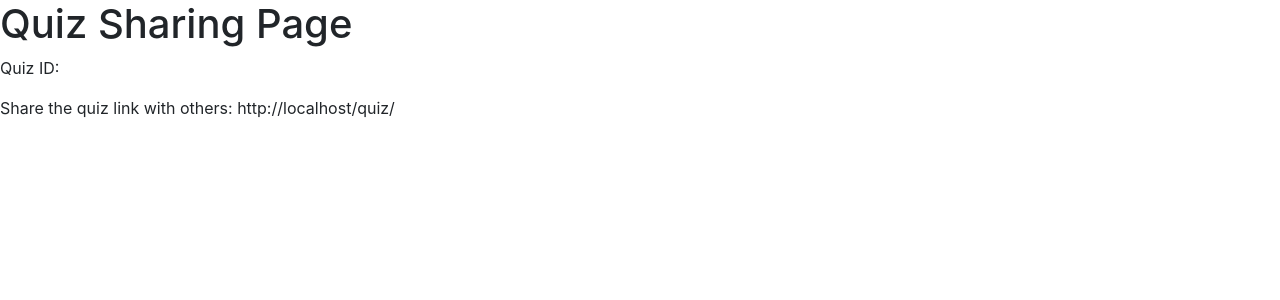
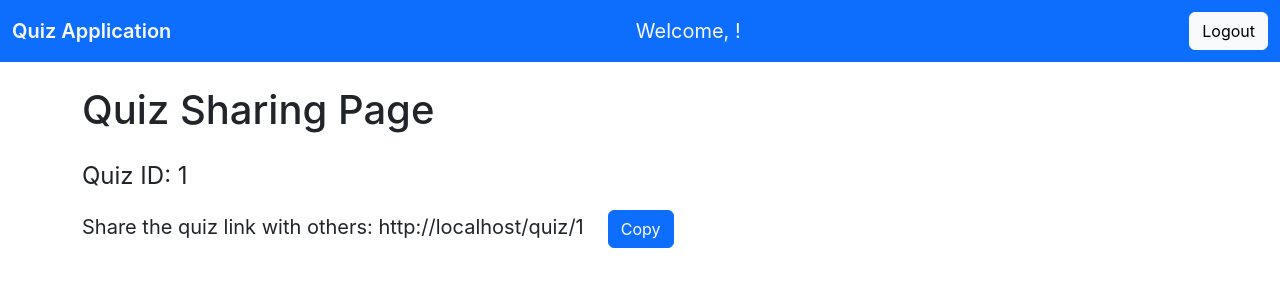
Before and after one commit to Harshul02/Quiz-App, a React (Create React App) app in the folder client/: page /quizshare/1 in a window 1280 px wide. Shown: the top 300 px of the page. Built offline with nearby package versions, Linux system fonts and the light colour scheme; no server answers.

Commit message:
Added Quiz Sharing Page

```diff
--- a/client/src/pages/QuizSharing.jsx
+++ b/client/src/pages/QuizSharing.jsx
@@ -1,18 +1,60 @@
-import React from 'react'
+import React, { useEffect, useState } from 'react';
 import { useParams } from 'react-router-dom';
+import Navbar from '../components/Navbar';
+import axios from 'axios';
 
 const QuizSharing = () => {
-    const { quizId } = useParams();
+  const params = useParams();
+  const quizId = params.quizid;
+  const [name, setName] = useState('');
+
+  useEffect(() => {
+    findUser();
+  }, []);
+
+  const findUser = async () => {
+    try {
+      const id = localStorage.getItem('token');
+      const response = await axios.post('/api/admin/get-admin', {
+        id,
+      });
+      if (response.data.success) {
+        const adminName =
+          response.data.data.firstname + ' ' + response.data.data.lastname;
+        setName(adminName);
+      } else {
+        console.error(response.data.message);
+      }
+    } catch (error) {
+      console.error(error.message);
+    }
+  };
+
+  const handleCopyLink = () => {
+    const quizLink = `${window.location.origin}/quiz/${quizId}`;
+    navigator.clipboard.writeText(quizLink)
+      .then(() => {
+        alert('Quiz link copied to clipboard :)');
+      })
+      .catch((error) => {
+        console.error('Failed to copy quiz link to clipboard:', error);
+      });
+  };
 
   return (
-    <div>
-      <h1>Quiz Sharing Page</h1>
-      <p>Quiz ID: {quizId}</p>
-      <p>
-        Share the quiz link with others: {window.location.origin}/quiz/{quizId}
-      </p>
-    </div>
-  )
-}
+    <>
+      <Navbar name={name} />
+      <div className='container'>
+        <h1 className='mt-4 mb-4'>Quiz Sharing Page</h1>
+        <p className='fs-4'>Quiz ID: {quizId}</p>
+        <p className='fs-5'>
+          Share the quiz link with others: {window.location.origin}/quiz/{quizId}
+        <button className='btn btn-primary mx-4' onClick={handleCopyLink}>Copy
+        </button>
+        </p>
+      </div>
+    </>
+  );
+};
 
 export default QuizSharing;
```
